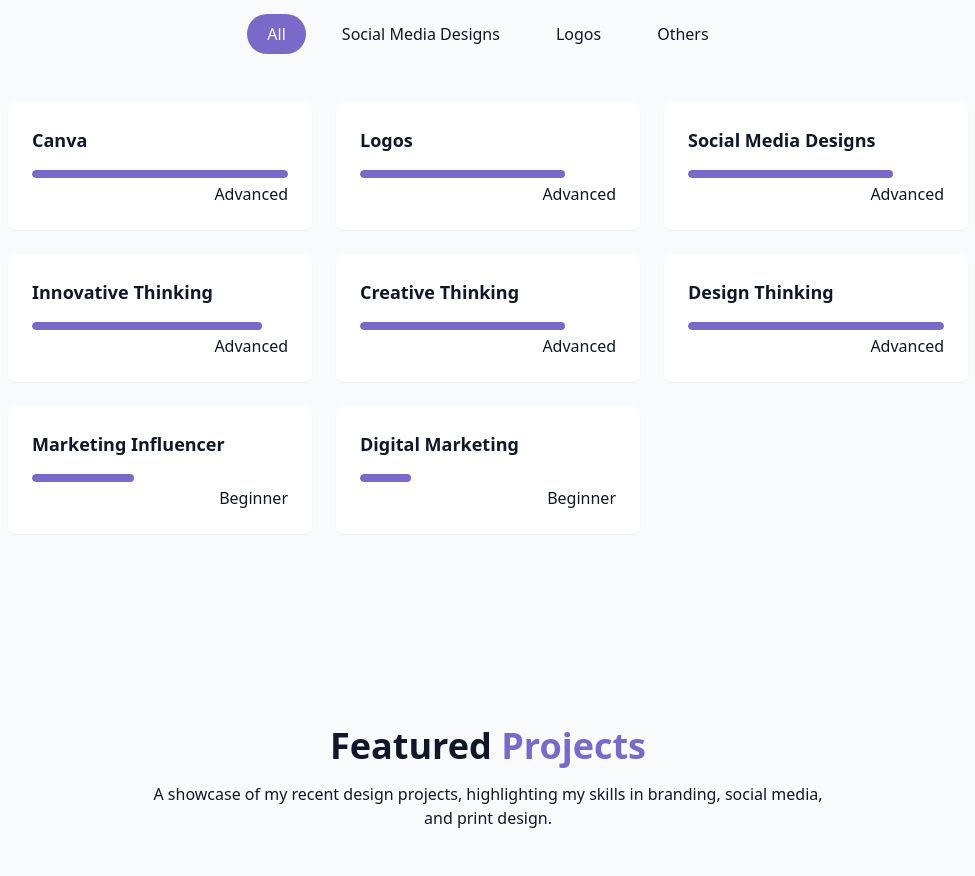
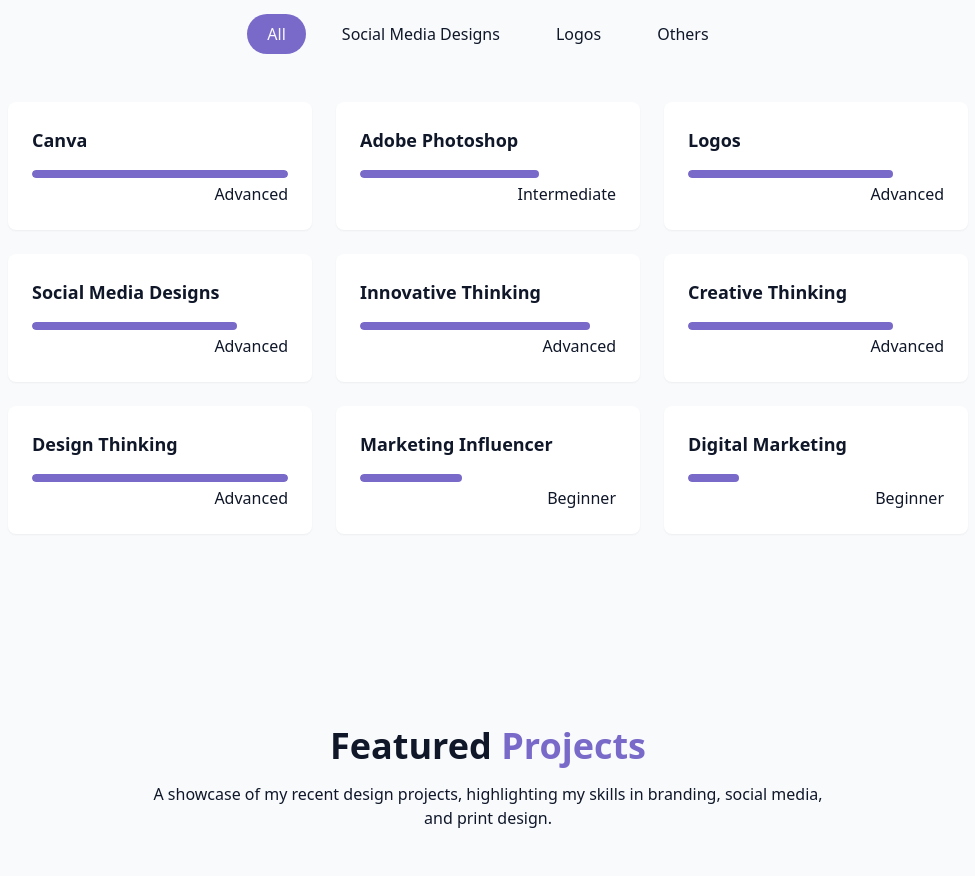
Before and after one commit to RaniSi/Rani-Portfolio, a React (Vite) app: page / in a window 1280 px wide. Shown: the part 2060-2936 px from the top of the page, without its empty margins (152-1127 px from the left). Built offline with nearby package versions, Linux system fonts and the light colour scheme.

Commit message:
Add Adobe Photoshop skill to SkillsSection

```diff
--- a/src/components/SkillsSection.jsx
+++ b/src/components/SkillsSection.jsx
@@ -3,6 +3,7 @@
 
 const skills = [
     {name: "Canva", level: "Advanced", category: 'Social Media Designs', percent: "100"},
+    {name: "Adobe Photoshop", level: "Intermediate", category: 'Social Media Designs', percent: "70"},
     {name: "Logos", level: "Advanced", category: 'Logos',percent: "80"},
     {name: "Social Media Designs", category: 'Social Media Designs', level: "Advanced", percent: "80"},
     {name: "Innovative Thinking", category: 'Social Media Designs', level: "Advanced", percent: "90"},
```
